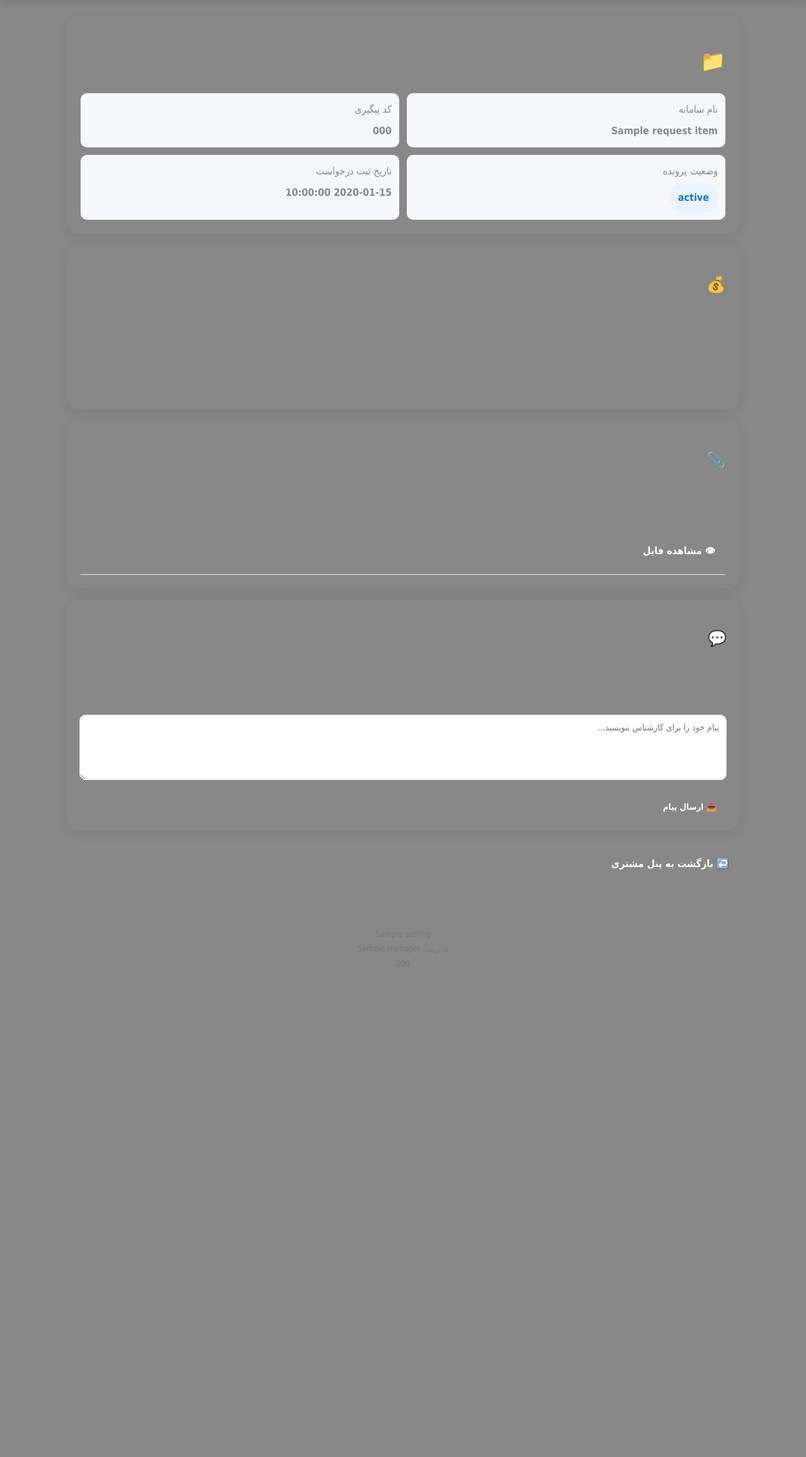
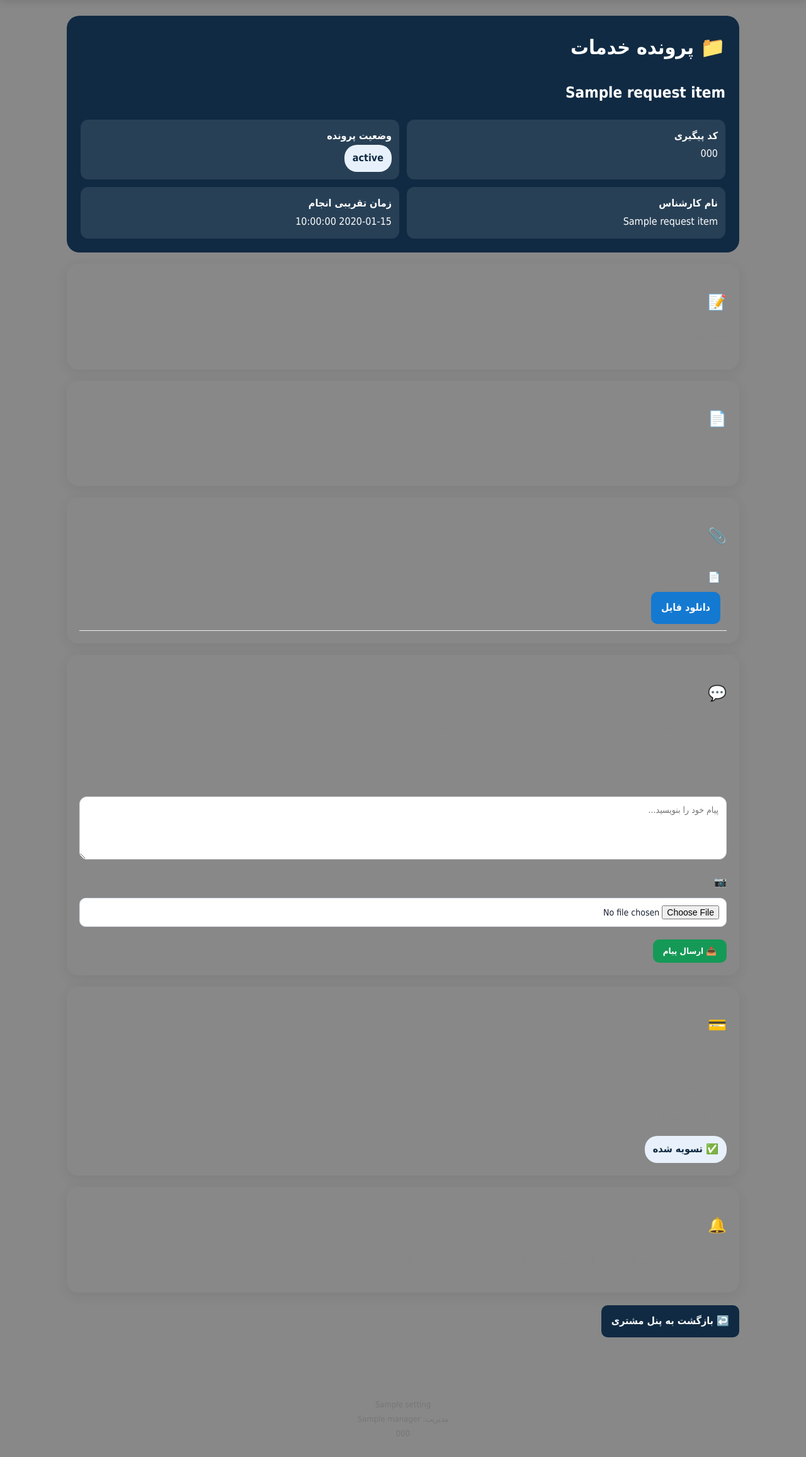
Before and after one commit to amhmdy307-stack/online-novin, a Flask app: template templates/customer_request.html in a window 1280 px wide. Shown: the part 57-2371 px from the top of the page at 63% size. Before the commit the page ends 1592 px from the top, so only its background shows below. Run offline with Flask 3, Linux system fonts and the light colour scheme; the template is opened without the code that fills it: most values are stand-ins (such as "Sample title", 1, 10 or a date in 2020).

Commit message:
Update customer_request.html

```diff
--- a/templates/customer_request.html
+++ b/templates/customer_request.html
@@ -3,128 +3,203 @@
 {% block content %}
 
 <style>
-    .request-box {
-        background: {{ settings.get('card_color','#ffffff') }};
-        border-radius: 18px;
+    .request-header {
+        background: #102a43;
+        color: white;
+        border-radius: 20px;
         padding: 22px;
         margin-bottom: 18px;
-        box-shadow: 0 5px 20px rgba(0,0,0,.07);
     }
 
-    .request-box h1,
-    .request-box h2 {
-        color: {{ settings.get('primary_color','#102a43') }};
+    .request-header h1 {
+        margin-top: 0;
     }
 
     .info-grid {
         display: grid;
         grid-template-columns: repeat(2, 1fr);
         gap: 12px;
+        margin-top: 15px;
     }
 
-    .info {
-        background: #f5f7fb;
+    .info-box {
+        background: rgba(255,255,255,.10);
+        border-radius: 12px;
         padding: 12px;
-        border-radius: 10px;
     }
 
-    .info strong {
-        display: block;
-        margin-top: 5px;
+    .card {
+        margin-bottom: 18px;
     }
 
     .status {
         display: inline-block;
-        padding: 8px 14px;
+        padding: 7px 13px;
         border-radius: 20px;
-        background: #e8f3ff;
-        color: #1479d1;
+        background: #e8f1fb;
+        color: #102a43;
         font-weight: bold;
     }
 
-    .chat {
-        background: {{ settings.get('card_color','#ffffff') }};
-        border-radius: 18px;
-        padding: 20px;
-        box-shadow: 0 5px 20px rgba(0,0,0,.07);
+    .message {
+        padding: 13px;
+        border-radius: 14px;
+        margin-bottom: 10px;
+        max-width: 85%;
     }
 
-    .message {
-        padding: 12px;
-        border-radius: 12px;
-        margin: 10px 0;
-        line-height: 1.8;
+    .message.customer {
+        background: #e9f5ff;
+        margin-right: auto;
     }
 
     .message.admin {
-        background: #e8f3ff;
-        border-right: 4px solid #1479d1;
-    }
-
-    .message.customer {
-        background: #f3f4f6;
-        border-right: 4px solid #555;
+        background: #eef2f5;
+        margin-left: auto;
     }
 
     .message small {
         display: block;
+        margin-top: 7px;
         color: #777;
-        margin-top: 5px;
+        font-size: 11px;
+    }
+
+    .file-list {
+        margin-top: 12px;
     }
 
     .file-item {
+        padding: 10px;
         border-bottom: 1px solid #eee;
-        padding: 12px 0;
     }
 
-    @media(max-width:700px) {
+    .file-item a {
+        text-decoration: none;
+    }
+
+    textarea {
+        width: 100%;
+        box-sizing: border-box;
+        min-height: 100px;
+        padding: 12px;
+        border-radius: 12px;
+        border: 1px solid #ddd;
+        font-family: inherit;
+        resize: vertical;
+    }
+
+    input[type="file"] {
+        width: 100%;
+        margin: 10px 0;
+    }
+
+    .btn {
+        display: inline-block;
+        border: 0;
+        border-radius: 10px;
+        padding: 11px 16px;
+        text-decoration: none;
+        cursor: pointer;
+        font-weight: bold;
+        background: #1479d1;
+        color: white !important;
+    }
+
+    .btn-dark {
+        background: #102a43;
+    }
+
+    .btn-green {
+        background: #159957;
+    }
+
+    .btn-gray {
+        background: #555;
+    }
+
+    @media(max-width:650px) {
+
         .info-grid {
             grid-template-columns: 1fr;
         }
+
+        .message {
+            max-width: 95%;
+        }
+
     }
 </style>
 
 
-<!-- =====================================================
-     اطلاعات پرونده
-===================================================== -->
+<!-- =========================================================
+     HEADER پرونده
+========================================================= -->
 
-<div class="request-box">
+<div class="request-header">
 
     <h1>
-        📁 پرونده من
+        📁 پرونده خدمات
     </h1>
+
+    <h2>
+        {{ request_item.service_name }}
+    </h2>
+
 
     <div class="info-grid">
 
-        <div class="info">
-            نام سامانه
+        <div class="info-box">
+
             <strong>
-                {{ request_item.service_name }}
+                کد پیگیری
             </strong>
+
+            <br>
+
+            {{ request_item.tracking_code }}
+
         </div>
 
-        <div class="info">
-            کد پیگیری
+
+        <div class="info-box">
+
             <strong>
-                {{ request_item.tracking_code }}
+                وضعیت پرونده
             </strong>
-        </div>
 
-        <div class="info">
-            وضعیت پرونده
-            <strong>
+            <br>
+
             <span class="status">
                 {{ request_item.status }}
             </span>
-            </strong>
+
         </div>
 
-        <div class="info">
-            تاریخ ثبت درخواست
+
+        <div class="info-box">
+
             <strong>
-                {{ request_item.created_at }}
+                نام کارشناس
             </strong>
+
+            <br>
+
+            {{ request_item.expert_name or 'هنوز تعیین نشده' }}
+
+        </div>
+
+
+        <div class="info-box">
+
+            <strong>
+                زمان تقریبی انجام
+            </strong>
+
+            <br>
+
+            {{ request_item.estimated_time or 'هنوز تعیین نشده' }}
+
         </div>
 
     </div>
@@ -132,95 +207,26 @@
 </div>
 
 
-<!-- =====================================================
-     اطلاعات مالی
-===================================================== -->
+<!-- =========================================================
+     توضیحات پرونده
+========================================================= -->
 
-<div class="request-box">
+<div class="card">
 
     <h2>
-        💰 وضعیت پرداخت
+        📝 توضیحات پرونده
     </h2>
 
-    <p>
-        مبلغ خدمت:
-        <strong>
-            {{ "{:,}".format(request_item.total_price or 0) }}
-            ریال
-        </strong>
-    </p>
+    {% if request_item.customer_note %}
 
         <p>
-        مبلغ پرداخت‌شده:
-        <strong>
-            {{ "{:,}".format(request_item.paid_price or 0) }}
-            ریال
-        </strong>
+            {{ request_item.customer_note }}
         </p>
-
-    <p>
-        مبلغ باقی‌مانده:
-        <strong>
-            {{ "{:,}".format(
-                (request_item.total_price or 0)
-                -
-                (request_item.paid_price or 0)
-            ) }}
-            ریال
-        </strong>
-    </p>
-
-</div>
-
-
-<!-- =====================================================
-     فایل‌های پرونده
-===================================================== -->
-
-<div class="request-box">
-
-    <h2>
-        📎 مدارک پرونده
-    </h2>
-
-    {% if files %}
-
-        {% for file in files %}
-
-        <div class="file-item">
-
-            <strong>
-                {{ file.original_name }}
-            </strong>
-
-            <br>
-
-            <small>
-                {{ file.created_at }}
-            </small>
-
-            <br>
-
-            <a
-                class="btn"
-                style="margin-top:8px;"
-                href="{{ url_for(
-                    'uploaded_file',
-                    filename=file.stored_name
-                ) }}"
-                target="_blank"
-            >
-                👁 مشاهده فایل
-            </a>
-
-        </div>
-
-        {% endfor %}
 
     {% else %}
 
         <p>
-            هنوز مدرکی برای این پرونده ثبت نشده است.
+            توضیحی برای این پرونده ثبت نشده است.
         </p>
 
     {% endif %}
@@ -228,15 +234,119 @@
 </div>
 
 
-<!-- =====================================================
-     ارتباط با کارشناس / مدیر
-===================================================== -->
+<!-- =========================================================
+     اطلاعات ثبت درخواست
+========================================================= -->
 
-<div class="chat">
+<div class="card">
+
+    <h2>
+        📄 اطلاعات درخواست
+    </h2>
+
+    {% if request_item.data_json %}
+
+        {% set data = request_item.data_json|from_json %}
+
+        {% for key, value in data.items() %}
+
+            <p>
+
+                <strong>
+                    {{ key }}:
+                </strong>
+
+                {{ value }}
+
+            </p>
+
+        {% else %}
+
+            <p>
+                اطلاعات تکمیلی ثبت نشده است.
+            </p>
+
+        {% endfor %}
+
+    {% else %}
+
+        <p>
+            اطلاعات تکمیلی ثبت نشده است.
+        </p>
+
+    {% endif %}
+
+</div>
+
+
+<!-- =========================================================
+     مدارک و فایل‌ها
+========================================================= -->
+
+<div class="card">
+
+    <h2>
+        📎 مدارک و فایل‌های پرونده
+    </h2>
+
+
+    {% if files %}
+
+        <div class="file-list">
+
+            {% for file in files %}
+
+                <div class="file-item">
+
+                    📄
+
+                    {{ file.original_name }}
+
+                    <br>
+
+                    <a
+                        class="btn"
+                        href="{{ url_for('uploaded_file', filename=file.stored_name) }}"
+                        target="_blank"
+                        download
+                        style="margin-top:8px;"
+                    >
+                        دانلود فایل
+                    </a>
+
+                </div>
+
+            {% endfor %}
+
+        </div>
+
+    {% else %}
+
+        <p>
+            هنوز فایلی برای این پرونده ثبت نشده است.
+        </p>
+
+    {% endif %}
+
+</div>
+
+
+<!-- =========================================================
+     ارتباط با کارشناس
+========================================================= -->
+
+<div class="card">
 
     <h2>
         💬 ارتباط با کارشناس
     </h2>
+
+    <p>
+        از این قسمت می‌توانید درباره پرونده با کارشناس یا مدیریت سایت در ارتباط باشید.
+    </p>
+
+
+    <div style="margin-top:15px;">
 
         {% if messages %}
 
@@ -244,26 +354,32 @@
 
                 <div
                     class="message
-            {% if message.sender == 'admin' %}
+                    {% if message.sender == 'customer' %}
+                        customer
+                    {% else %}
                         admin
-            {% else %}
-                customer
                     {% endif %}"
                 >
 
+                    {% if message.sender == 'customer' %}
+
                         <strong>
+                            شما
+                        </strong>
 
-                {% if message.sender == 'admin' %}
-                    👨‍💼 کارشناس / مدیریت
                     {% else %}
-                    👤 شما
+
+                        <strong>
+                            کارشناس / مدیریت
+                        </strong>
+
                     {% endif %}
 
-            </strong>
 
-            <div>
+                    <div style="margin-top:7px;">
                         {{ message.message }}
                     </div>
+
 
                     <small>
                         {{ message.created_at }}
@@ -276,21 +392,24 @@
         {% else %}
 
             <p>
-            هنوز پیامی ارسال نشده است.
+                هنوز پیامی در این پرونده وجود ندارد.
             </p>
 
         {% endif %}
 
+    </div>
+
+
+    <!-- ارسال پیام و عکس -->
 
     <form
         method="post"
-        action="{{ url_for(
-            'customer_message',
-            rid=request_item.id
-        ) }}"
+        action="{{ url_for('customer_message', rid=request_item.id) }}"
+        enctype="multipart/form-data"
+        style="margin-top:20px;"
     >
 
-        <div class="field">
+        <div>
 
             <label>
                 پیام شما
@@ -298,16 +417,31 @@
 
             <textarea
                 name="message"
-                rows="5"
-                required
-                placeholder="پیام خود را برای کارشناس بنویسید..."
+                placeholder="پیام خود را بنویسید..."
             ></textarea>
 
         </div>
 
+
+        <div style="margin-top:12px;">
+
+            <label>
+                📷 ارسال عکس یا فایل
+            </label>
+
+            <input
+                type="file"
+                name="attachment"
+                accept="image/*,.pdf,.doc,.docx"
+            >
+
+        </div>
+
+
         <button
-            class="btn"
+            class="btn btn-green"
             type="submit"
+            style="margin-top:10px;"
         >
             📤 ارسال پیام
         </button>
@@ -317,13 +451,110 @@
 </div>
 
 
-<br>
+<!-- =========================================================
+     وضعیت پرداخت
+========================================================= -->
+
+<div class="card">
+
+    <h2>
+        💳 وضعیت پرداخت
+    </h2>
+
+
+    <p>
+
+        مبلغ کل:
+
+        <strong>
+            {{ "{:,}".format(request_item.total_price or 0) }}
+            ریال
+        </strong>
+
+    </p>
+
+
+    <p>
+
+        مبلغ پرداخت‌شده:
+
+        <strong>
+            {{ "{:,}".format(request_item.paid_price or 0) }}
+            ریال
+        </strong>
+
+    </p>
+
+
+    {% set remaining =
+        (request_item.total_price or 0)
+        -
+        (request_item.paid_price or 0)
+    %}
+
+
+    <p>
+
+        مبلغ باقی‌مانده:
+
+        <strong>
+            {{ "{:,}".format(remaining if remaining > 0 else 0) }}
+            ریال
+        </strong>
+
+    </p>
+
+
+    {% if remaining > 0 %}
 
         <a
-    class="btn"
+            class="btn btn-green"
+            href="{{ url_for('payment_start', rid=request_item.id) }}"
+        >
+            💳 پرداخت آنلاین
+        </a>
+
+    {% else %}
+
+        <span class="status">
+            ✅ تسویه شده
+        </span>
+
+    {% endif %}
+
+</div>
+
+
+<!-- =========================================================
+     اعلان‌ها
+========================================================= -->
+
+<div class="card">
+
+    <h2>
+        🔔 اعلان‌های پرونده
+    </h2>
+
+    <p>
+        تغییر وضعیت، پیام کارشناس و رویدادهای مهم پرونده از طریق اعلان به شما اطلاع داده می‌شود.
+    </p>
+
+</div>
+
+
+<!-- =========================================================
+     برگشت
+========================================================= -->
+
+<div style="margin:20px 0;">
+
+    <a
+        class="btn btn-dark"
         href="{{ url_for('customer_dashboard') }}"
     >
         ↩️ بازگشت به پنل مشتری
     </a>
 
+</div>
+
 {% endblock %}
```
Lines whose indentation alone changed are shown as unchanged.
